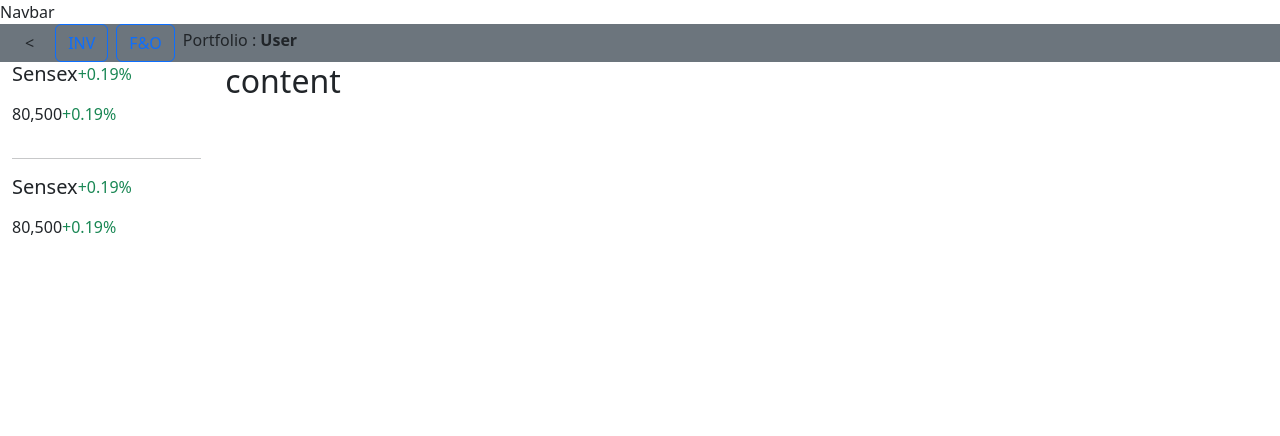
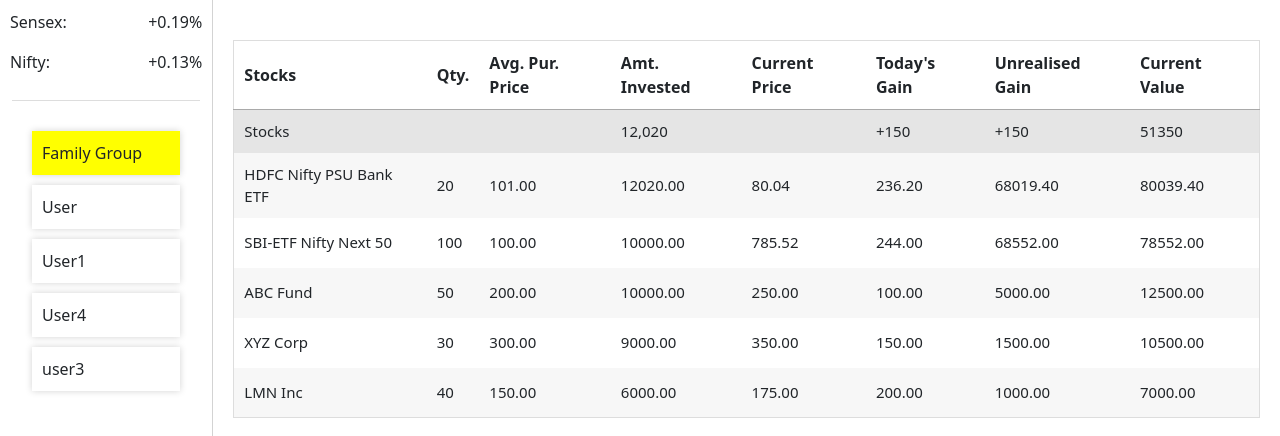
Before and after one commit to Paras-Jaswal/Main-branch, a React (Create React App) app in the folder portfolio/front-end/: page /dashboard in a window 1280 px wide. Shown: the top 436 px of the page. Built offline with nearby package versions, Linux system fonts and the light colour scheme.

Commit message:
dashboard-changes

```diff
--- a/portfolio/front-end/src/Components/Dashboard/Dash.scss
+++ b/portfolio/front-end/src/Components/Dashboard/Dash.scss
@@ -0,0 +1,80 @@
+
+  .col-2 {
+    border-right:1px solid #d3d3d3;
+    height:100vh;
+
+  }
+  .col-10 {
+    height:100vh;
+
+  }
+  .main-content {
+    flex-grow: 1;
+    padding: 20px;
+  }
+  .names {
+    height:40px !important;
+  }
+  .sidebar {
+    width: 100%;
+    padding: 20px;
+  }
+
+  .sidebar-item {
+    padding: 10px;
+    cursor: pointer;
+    box-shadow: 0 0 7px #d3d3d3;
+    margin:10px 0;
+  }
+  .index {
+    margin: 0;
+    padding: 0;
+    border-bottom: 1px solid #a9a9a9;
+    height: 50px;
+  }
+
+  .sidebar-item.active {
+    background-color: yellow;
+  }
+  .sidebar-item:hover {
+    background-color: #013d79;
+    color:white;
+   box-shadow: 0 0 7px #d3d3d3;
+  }
+  .header {
+    display: flex;
+    justify-content: space-between;
+    padding: 10px 0;
+    border-bottom: 1px solid #ddd;
+  }
+
+  .header-item {
+    padding: 10px;
+  }
+  .table-stock tr td {
+    font-size: 15px;
+  }
+  .portfolio .table-stock {
+    width: 100%;
+    margin-top: 20px;
+    border: 1px solid #ddd;
+    border-radius: 10px;
+  }
+  .table-row:nth-child(even) {
+    background-color: #f7f7f7;
+  }
+  .table-row:nth-child(odd) {
+    background-color: white;
+  }
+  .table-row:hover {
+    background-color: #fff6d6;
+    cursor: pointer;
+  }
+  .table-row {
+    height:50px
+  }
+  .portfolio th, .portfolio td {
+    padding: 10px;
+    text-align: left;
+    border-style: none;
+  }
--- a/portfolio/front-end/src/Components/Dashboard/Dashboard.jsx
+++ b/portfolio/front-end/src/Components/Dashboard/Dashboard.jsx
@@ -1,50 +1,30 @@
-import React from 'react';
-import Navbar from './Navbar';
-import './Dash.scss'
-function Dashboard () {
+import React, { useState } from 'react';
+import Sidebar from './Sidebar';
+import Portfolio from './Portfolio';
+import Header from './Header';
+import './Dash.scss';
+
+function Dashboard() {
+  const [activeUser, setActiveUser] = useState('Family Group');
+
+  const handleUserClick = (user) => {
+    setActiveUser(user);
+  };
+
   return (
-    <main>
-        <header>
-        <Navbar />
-        </header>
-        <section className='dashboard'>
-            <div className="container-fluid">
-                <div className="row">
-<div className="d-flex column-gap-2 bg-secondary">
-    <button className='btn '> &lt; </button>
-    <button className='btn btn-outline-primary'> INV</button>
-    <button className='btn btn-outline-primary'> F&O</button>
-    <p className='pt-1 m-0' >Portfolio : <span><b>User</b></span></p>
-</div>
-                </div>
-                <div className="row">
-                    <div className="col-2 text-start left-container">
-                      <div className="d-flex justify-content-start">
-                        <h5>Sensex</h5>
-                        <p className='text-success'>+0.19%</p>
-                      </div>
-                      <div className="d-flex justify-content-start">
-                        <p>80,500</p>
-                        <p className='text-success'>+0.19%</p>
-                      </div>
-                      <hr />
-                      <div className="d-flex justify-content-start">
-                        <h5>Sensex</h5>
-                        <p className='text-success'>+0.19%</p>
-                      </div>
-                      <div className="d-flex justify-content-start">
-                        <p>80,500</p>
-                        <p className='text-success'>+0.19%</p>
-                      </div>
-                    </div>
-                    <div className="col-10 right-container">
-                        <h2>content</h2>
-                    </div>
-                </div>
-            </div>
-        </section>
-    </main>
+    <div className="app container-fluid">
+      <div className='row'>
+        <div className='col-2'>
+              <Header />
+      <Sidebar onUserClick={handleUserClick} activeUser={activeUser} />
+      </div>
+
+      <div className="main-content col-10">
+        <Portfolio activeUser={activeUser} />
+      </div>
+      </div>
+    </div>
   );
 }
 
-export default Dashboard ;
+export default Dashboard;
--- /dev/null
+++ b/portfolio/front-end/src/Components/Dashboard/Header.jsx
@@ -0,0 +1,16 @@
+import React from 'react';
+function Header() {
+  return (
+    <div className="header container">
+        <div className="row">
+        <div className="header-item d-flex justify-content-between col-12 py-0"><p>Sensex:
+            </p><span>+0.19%</span></div>
+        <div className="header-item d-flex justify-content-between  col-12 py-0"><p>Nifty:
+        </p><span>+0.13%</span></div>
+        </div>
+
+    </div>
+  );
+}
+
+export default Header;
--- /dev/null
+++ b/portfolio/front-end/src/Components/Dashboard/Portfolio.jsx
@@ -0,0 +1,69 @@
+import React from 'react';
+
+const portfolioData = {
+  User: [
+    { name: 'HDFC Nifty PSU Bank ETF', qty: 20, avgPrice: 101.00, invested: 12020.00, currentPrice: 80.039, todaysGain: 236.20, unrealisedGain: 68019.40, currentValue: 80039.40 },
+    { name: 'SBI-ETF Nifty Next 50', qty: 100, avgPrice: 100.00, invested: 10000.00, currentPrice: 785.52, todaysGain: 244.00, unrealisedGain: 68552.00, currentValue: 78552.00 }
+  ],
+  User1: [
+    { name: 'ABC Fund', qty: 50, avgPrice: 200.00, invested: 10000.00, currentPrice: 250.00, todaysGain: 100.00, unrealisedGain: 5000.00, currentValue: 12500.00 }
+  ],
+  User4: [
+    { name: 'XYZ Corp', qty: 30, avgPrice: 300.00, invested: 9000.00, currentPrice: 350.00, todaysGain: 150.00, unrealisedGain: 1500.00, currentValue: 10500.00 }
+  ],
+  user3: [
+    { name: 'LMN Inc', qty: 40, avgPrice: 150.00, invested: 6000.00, currentPrice: 175.00, todaysGain: 200.00, unrealisedGain: 1000.00, currentValue: 7000.00 }
+  ]
+};
+
+function Portfolio({ activeUser }) {
+  let data = [];
+
+  if (activeUser === 'Family Group') {
+    data = Object.values(portfolioData).flat();
+  } else {
+    data = portfolioData[activeUser] || [];
+  }
+
+  return (
+    <div className="portfolio">
+      <table className="table-stock">
+        <thead>
+          <tr className="index ">
+            <th>Stocks</th>
+            <th>Qty.</th>
+            <th>Avg. Pur. Price</th>
+            <th>Amt. Invested</th>
+            <th>Current Price</th>
+            <th>Today's Gain</th>
+            <th>Unrealised Gain</th>
+            <th>Current Value</th>
+          </tr>
+        </thead>
+        <tbody>
+          <tr className='names' style={{backgroundColor:'#e5e5e5', height:'20px'}}>
+          <td colSpan={3} > Stocks</td>
+<td colSpan={2}>12,020</td>
+<td>+150</td>
+<td>+150</td>
+<td>51350</td>
+          </tr>
+          {data.map((item, index) => (
+            <tr className='table-row' key={index}>
+              <td>{item.name}</td>
+              <td>{item.qty}</td>
+              <td>{item.avgPrice.toFixed(2)}</td>
+              <td>{item.invested.toFixed(2)}</td>
+              <td>{item.currentPrice.toFixed(2)}</td>
+              <td>{item.todaysGain.toFixed(2)}</td>
+              <td>{item.unrealisedGain.toFixed(2)}</td>
+              <td>{item.currentValue.toFixed(2)}</td>
+            </tr>
+          ))}
+        </tbody>
+      </table>
+    </div>
+  );
+}
+
+export default Portfolio;
--- /dev/null
+++ b/portfolio/front-end/src/Components/Dashboard/Sidebar.jsx
@@ -0,0 +1,21 @@
+import React from 'react';
+
+function Sidebar({ onUserClick, activeUser }) {
+  const users = ['Family Group', 'User', 'User1', 'User4', 'user3'];
+
+  return (
+    <div className="sidebar">
+      {users.map((user) => (
+        <div
+          key={user}
+          className={`sidebar-item ${activeUser === user ? 'active' : ''}`}
+          onClick={() => onUserClick(user)}
+        >
+          {user}
+        </div>
+      ))}
+    </div>
+  );
+}
+
+export default Sidebar;
```
